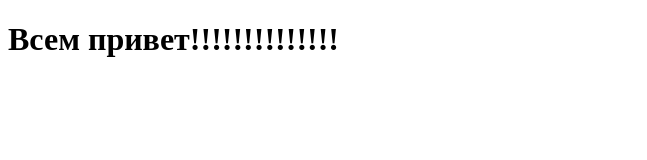
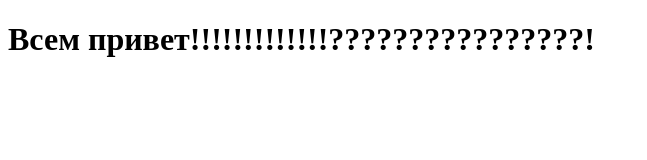
Before and after one commit to leechultimata/mynewproject, a plain HTML site: page index.html in a window 1280 px wide. Shown: the whole page, without its empty margins (0-647 px from the left). Drawn offline with Linux system fonts and the light colour scheme.

Commit message:
Update index.html

```diff
--- a/index.html
+++ b/index.html
@@ -6,6 +6,6 @@
     <title>Мой сайт</title>
 </head>
 <body>
-    <h1>Всем привет!!!!!!!!!!!!!!</h1>
+    <h1>Всем привет!!!!!!!!!!!!!????????????????!</h1>
 </body>
 </html>
```
